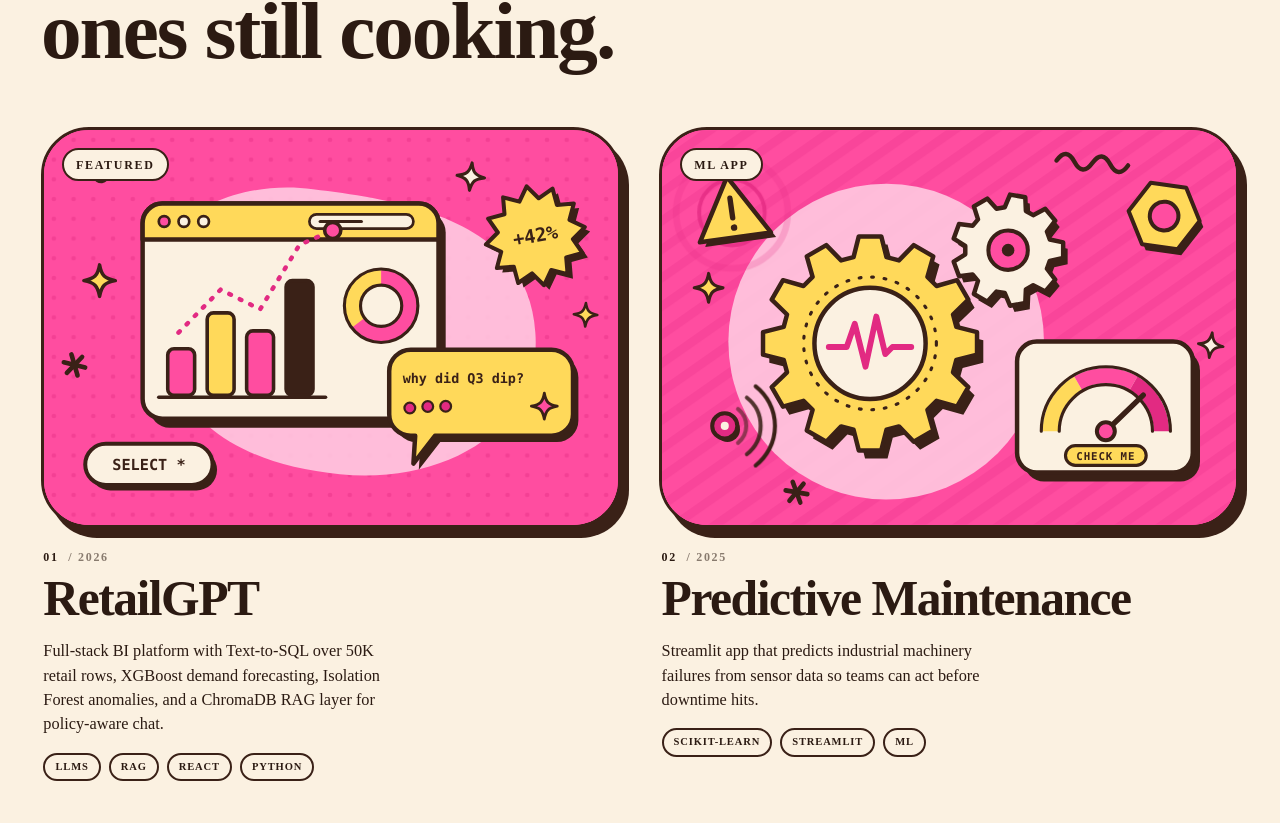
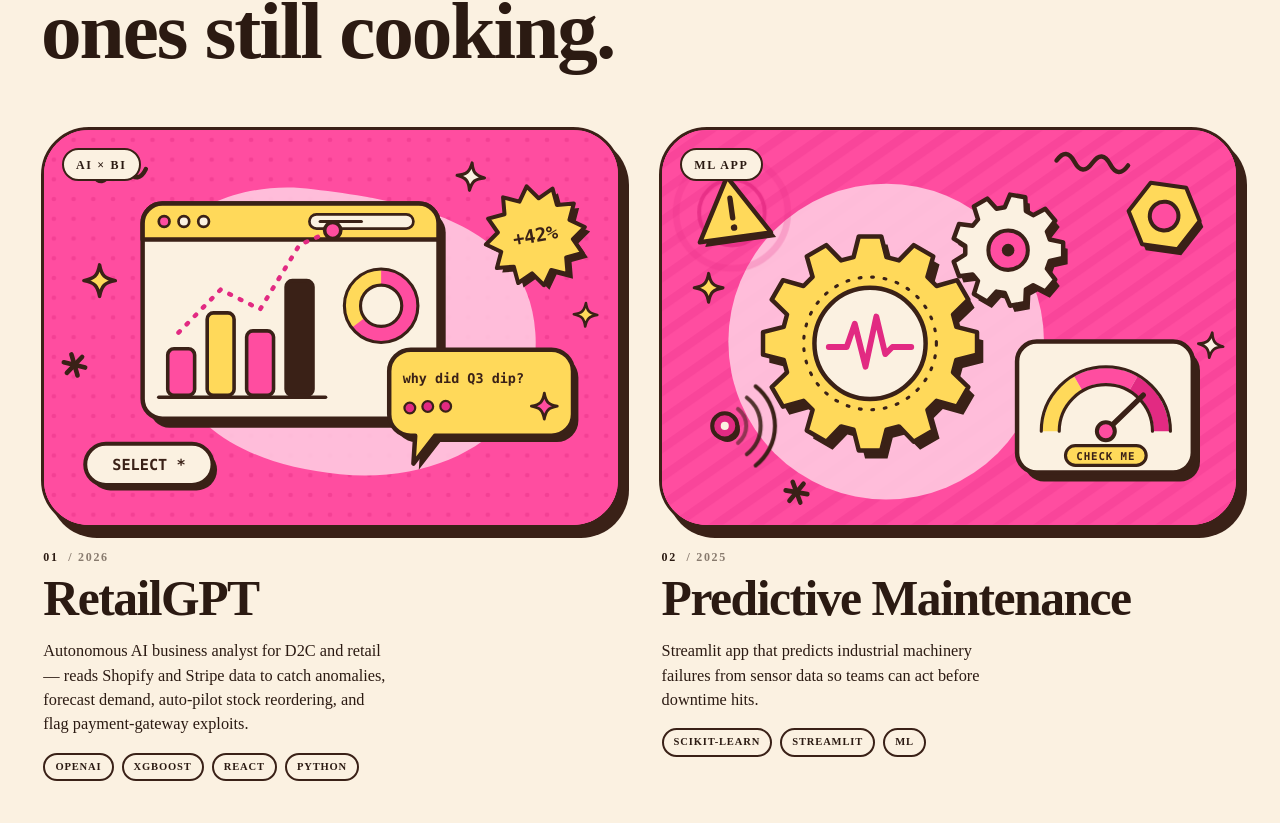
Before and after one commit to tanisshaaa/Freelance-Portfolio, a Next.js app: page / in a window 1280 px wide. Shown: the part 2157-2980 px from the top of the page. Built offline with nearby package versions, Linux system fonts and the light colour scheme.

Commit message:
Update project details for RetailGPT in WorkGrid component, changing project kind and blurb to reflect enhanced AI capabilities, and update tags for better categorization.

```diff
--- a/src/components/WorkGrid.tsx
+++ b/src/components/WorkGrid.tsx
@@ -22,12 +22,12 @@
 const PROJECTS: Project[] = [
   {
     slug: "retail-gpt",
-    kind: "Featured",
+    kind: "AI × BI",
     title: "RetailGPT",
     blurb:
-      "Full-stack BI platform with Text-to-SQL over 50K retail rows, XGBoost demand forecasting, Isolation Forest anomalies, and a ChromaDB RAG layer for policy-aware chat.",
+      "Autonomous AI business analyst for D2C and retail — reads Shopify and Stripe data to catch anomalies, forecast demand, auto-pilot stock reordering, and flag payment-gateway exploits.",
     year: "2026",
-    tags: ["LLMs", "RAG", "React", "Python"],
+    tags: ["OpenAI", "XGBoost", "React", "Python"],
     art: <RetailGPTArt />,
     place: "a",
     href: "https://retail-gpt.vercel.app/",
```
